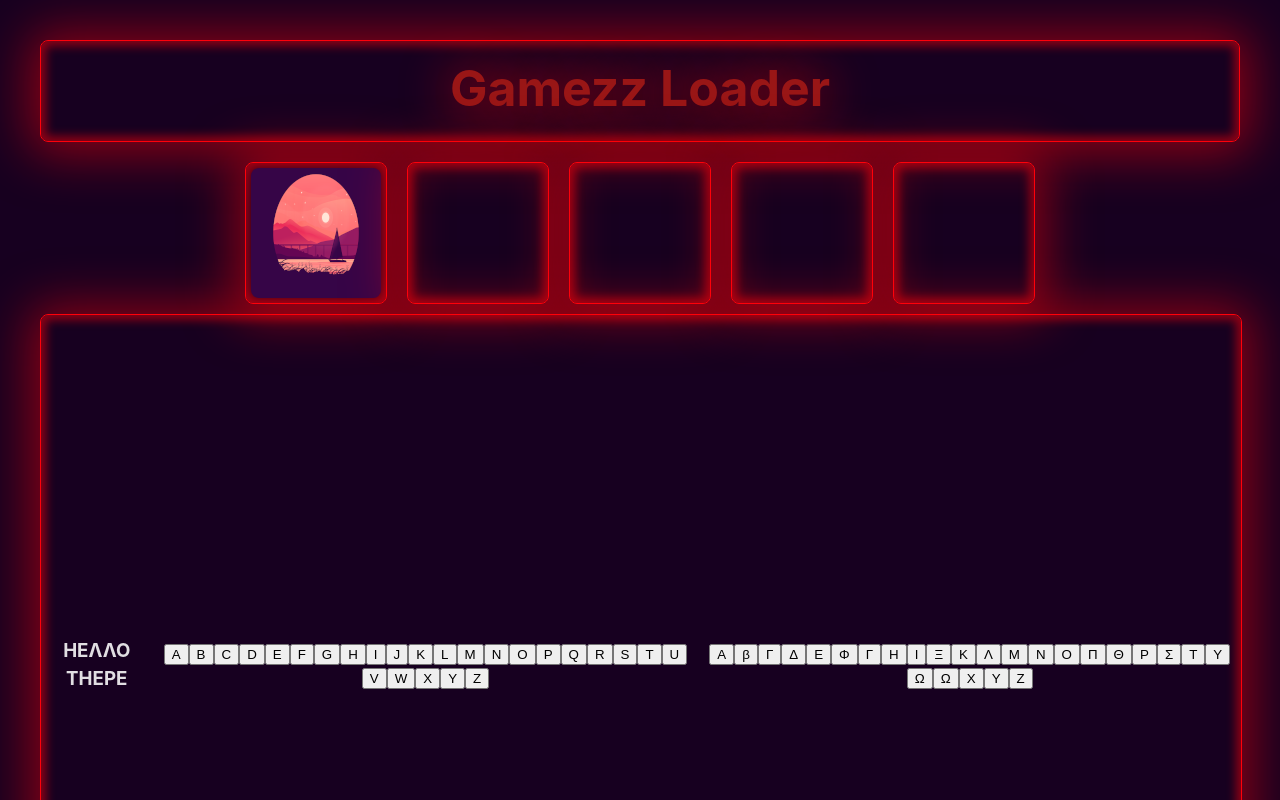
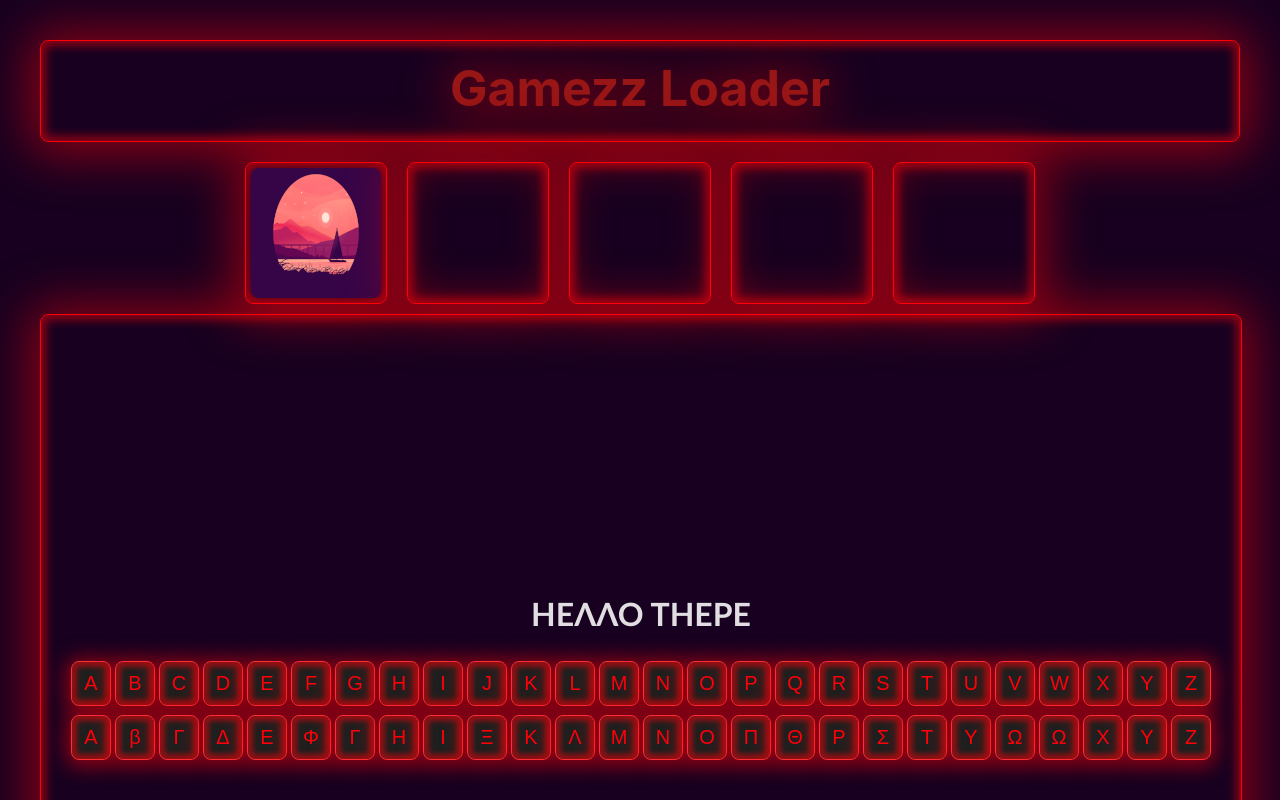
Before and after one commit to volter2pl/praktyki2024, a React (Vite) app: page / in a window 1280 px wide. Shown: the top 800 px of the page. Built offline with nearby package versions, Linux system fonts and the light colour scheme.

Commit message:
focus na buttonach

```diff
--- a/src/App.tsx
+++ b/src/App.tsx
@@ -7,7 +7,6 @@ import { useState } from 'react';
 function App() {
   const [message, setMessage] = useState<React.ReactNode>(null);
   const [isMenuOpen, setIsMenuOpen] = useState(true); // Add state for menu
-
   const handleClick = () => {
     setMessage(<Statki />);
 
--- a/src/enigma.css
+++ b/src/enigma.css
@@ -1,14 +1,3 @@
-@keyframes pulse-border-red {
-    0% {
-      border-color: #ffffff;
-    }
-    50% {
-      border-color: #ff000a;
-    }
-    100% {
-      border-color: #ffffff;
-    }
-  }
 .L_buttons{
     color: #ff000a;
     background-color: rgb(31, 31, 31);
@@ -19,8 +8,29 @@
     transition: border-color 0.25s;
     font-size: 20px;
     box-shadow: inset 0px 0px 5px 5px rgba(255,0,10,0.5), 0px 2px 20px 5px rgba(255,0,10,0.5);
+    width:40px;
+
+
   }
   .L_buttons:hover{
     border: 1px solid #ffffff;
     transition: border-color 0.10s;
   }
+  .L_buttons:focus{
+    color: #ffd6d7;
+    background-color: rgb(31, 31, 31);
+
+    border: 1px solid #ffd6d7;
+    transition: border-color 0.25s;
+
+    box-shadow: inset 0px 0px 5px 5px rgba(255, 255, 255, 0.5), 0px 2px 20px 5px rgba(255, 255, 255, 0.5);
+  }
+  .Ang{
+    margin-bottom:5px;
+    margin-top:20px;
+  }
+  .Sifer{
+    font-family:'Trebuchet MS';
+    margin-left:10px;
+    margin-right:10px;
+  }
--- a/src/enigma.tsx
+++ b/src/enigma.tsx
@@ -1,3 +1,4 @@
+import './enigma.css'
 
 function Nig() {
     const cytaty = [
@@ -56,27 +57,26 @@ function Nig() {
         }
 }
         const buttons = letters.map((letter) => (
-            <button key={letter[0]} className="button">{letter[0]}</button>
+            <button key={letter[0]} className="L_buttons">{letter[0]}</button>
         ));
         const buttons2 = letters.map((letter) => (
-            <button key={letter[1]} className="button">{letter[1]}</button>
+            <button key={letter[1]} className="L_buttons">{letter[1]}</button>
         ));
 
         return (
             <>
-                <h3>{koniec}</h3>
+                <div className="Enigma_D">
+                    <h1 className="Sifer">{koniec}</h1>
 
-                <div className="Ang">
-                {buttons}
-                </div>
-
-                <div className="Gre">
-                {buttons2}
+                    <div className="Ang">
+                    {buttons}
+                    </div>
+                    <div className="Gre">
+                    {buttons2}
+                    </div>
                 </div>
             </>
         );
-
-
 }
 
 export default Nig;
```
